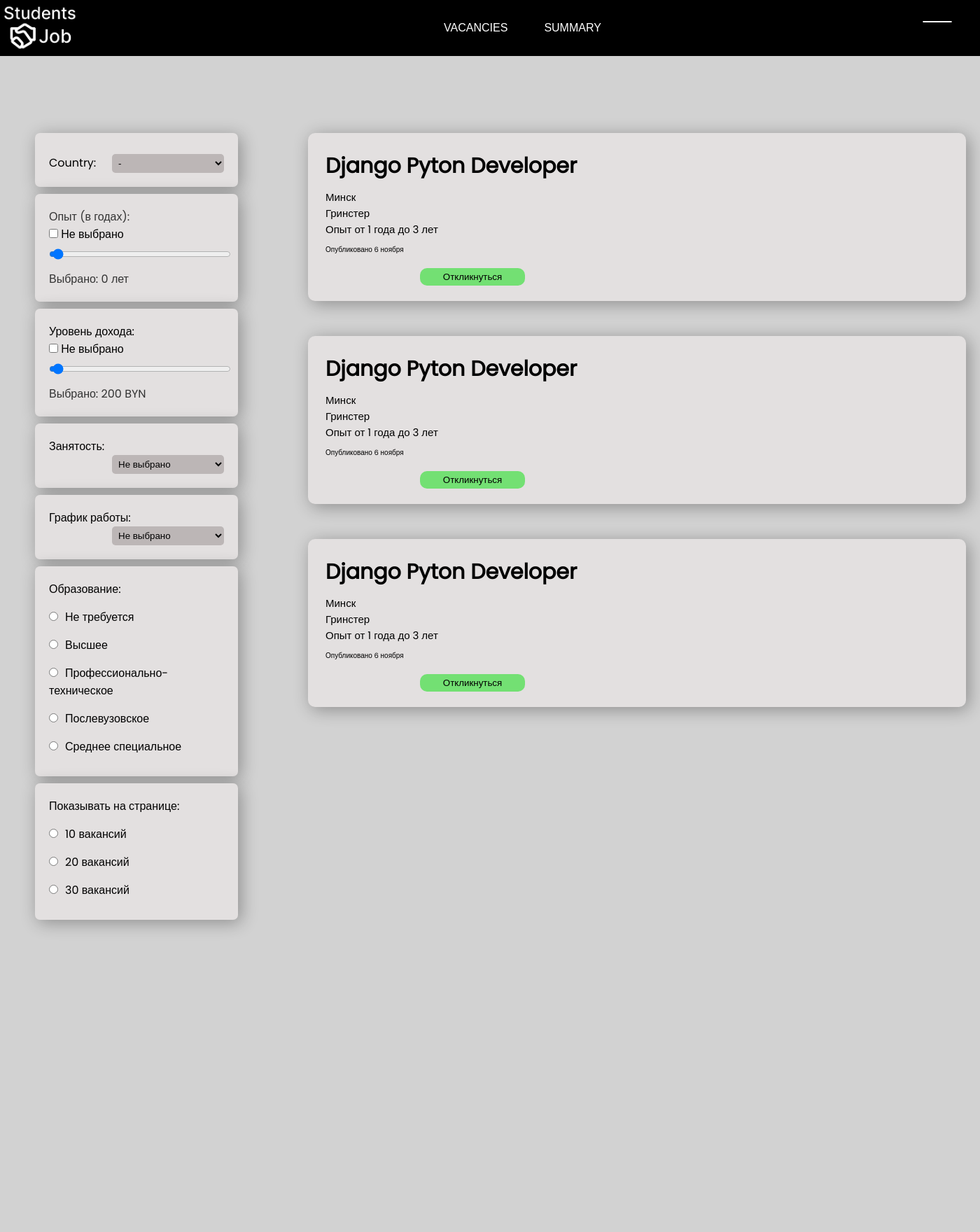
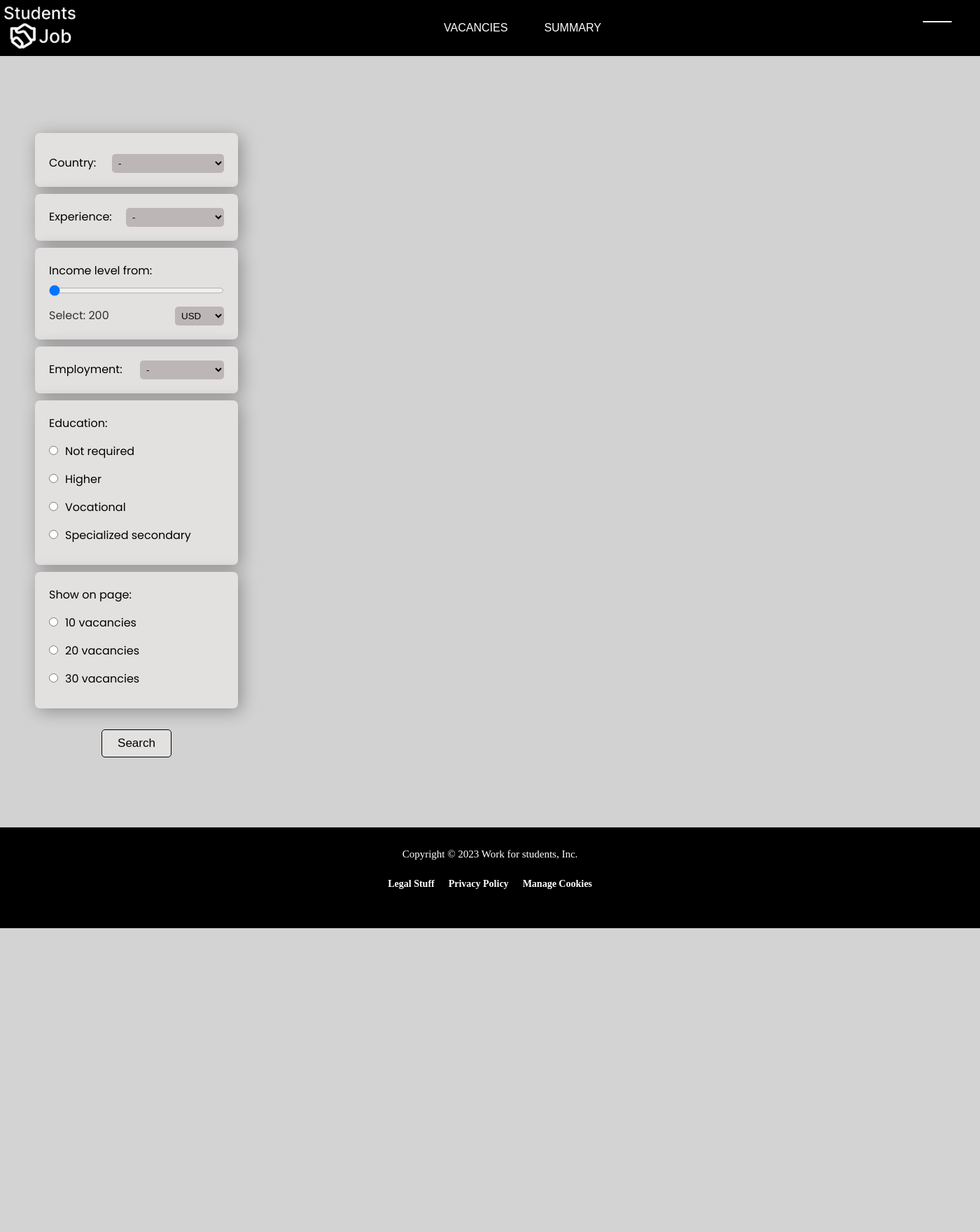
Before and after one commit to hostnes/studentsJob, a Django app: template echo/echoApp/templates/echoApp/vacancies.html in a window 1400 px wide. Shown: the top 1760 px of the page at 70% size. After the commit the page ends 1326 px from the top, so only its background shows below. Run offline with Django 3.2, Linux system fonts and the light colour scheme; the template is opened without the code that fills it: values that come from a table or form of the project are taken from there, others are empty; data comes from the database, SQL or seed files in the repository; both versions use the stored data as it was after the commit.

Commit message:
end filters

```diff
--- a/echo/echoApp/admin.py
+++ b/echo/echoApp/admin.py
@@ -43,6 +43,9 @@ class VacancyAdmin(admin.ModelAdmin):
     list_display = ("title", "celery")
 
 
+@admin.register(Experience)
+class ExperienceAdmin(admin.ModelAdmin):
+    list_display = ("title",)
 # @admin.register(District)
 # class DistrictAdmin(admin.ModelAdmin):
 #     list_display = ("title", "region")
--- a/echo/echoApp/static/css/profile.css
+++ b/echo/echoApp/static/css/profile.css
@@ -79,7 +79,7 @@ input[type="checkbox"] {
   text-align: center;
   font-size: 13px;
   font-weight: 900;
-  width: 170px;
+  width: 190px;
 }
 
 input[type="submit"]:hover,
--- a/echo/echoApp/static/css/vacancies.css
+++ b/echo/echoApp/static/css/vacancies.css
@@ -20,8 +20,8 @@
   flex-direction: column;
   align-items: center;
   padding-top: 100px;
-  min-height: 300vh;
   margin-left: 50px;
+  margin-bottom: 100px;
 }
 
 .filters > div {
@@ -36,7 +36,7 @@
 }
 
 .filters ul li,
-.exp_lvl label,
+.select-experience label,
 .city li,
 .podrabotka li {
   margin-bottom: 10px;
@@ -45,7 +45,7 @@
 }
 
 .filters ul li input[type="checkbox"],
-.exp_lvl input[type="range"],
+.select-experience input[type="range"],
 .city li input[type="checkbox"],
 .podrabotka li input[type="checkbox"] {
   margin-right: 10px;
@@ -60,7 +60,7 @@
   margin-top: 10px;
 }
 
-.exp_lvl p,
+.select-experience p,
 .income p {
   margin-top: 10px;
   color: #333;
@@ -91,7 +91,7 @@ input[type="range"] {
   border: none;
   background-color: rgba(134, 125, 125, 0.418);
   border-radius: 5px;
-  padding: 5px;
+  padding: 5px 0 5px 0;
   margin-top: 10px;
 }
 
@@ -106,7 +106,6 @@ input[type="range"] {
 
 .vacancy {
   background-color: #e3e0e0;
-  height: 200px;
   margin: 4px 0px 50px 100px;
   width: 900px;
   font-family: "Poppins", sans-serif;
@@ -238,8 +237,26 @@ select {
   background-color: rgba(134, 125, 125, 0.418);
   border-radius: 5px;
   padding: 5px;
-  width: 160px;
+  width: 140px;
 }
 select:focus {
   outline: none;
 }
+
+#searchBtn {
+  background-color: #e3e0e0;
+  font-size: 17px;
+  margin-top: 30px;
+  width: 100px;
+  height: 40px;
+  border: solid 1px black;
+  border-radius: 5px;
+}
+
+#searchBtn:hover {
+  background-color: #cccccc;
+}
+
+#searchBtn:active {
+  background-color: #aaaaaa;
+}
--- a/echo/echoApp/static/js/profile.js
+++ b/echo/echoApp/static/js/profile.js
@@ -17,7 +17,7 @@ countries.forEach((element) => {
   );
 });
 
-var loadImage = function (event) {
+function loadImage (event) {
   var output = document.getElementById("preview");
 
   output.src = URL.createObjectURL(event.target.files[0]);
--- a/echo/echoApp/static/js/vacancies.js
+++ b/echo/echoApp/static/js/vacancies.js
@@ -1,8 +1,13 @@
-document.querySelectorAll(".send-cv").forEach((element) => {
-  element.addEventListener("click", showForm);
-});
+var incomeSlider = document.getElementById("income");
+var incomeOutput = document.getElementById("incomeValue");
+incomeOutput.innerHTML = incomeSlider.value;
+incomeSlider.oninput = function () {
+  incomeOutput.innerHTML = this.value;
+};
 
 const selectCountry = document.querySelector('#select-country')
+
+selectCountry.addEventListener("change", checkCountry)
 
 async function fetchData() {
   const response = await fetch("http://127.0.0.1:8000/api/countries");
@@ -23,6 +28,7 @@ function checkCountry (event) {
     try {
       document.querySelector('#select-region').remove()
     } catch (i) {}
+    if (event.target.value !== "-"){
     districtClass = document.querySelector('.district').style.display = 'none'
     selectedCountry = event.target.options[event.target.selectedIndex]
     regionClass = document.querySelector('.region')
@@ -39,14 +45,17 @@ function checkCountry (event) {
         `)
     })
     document.querySelector('#select-region').addEventListener("change", changeRegion)
+    } else {
+        regionClass.style.display = 'none'
+        districtClass.style.display = 'none'
+    }
 }
-
-selectCountry.addEventListener("change", checkCountry)
 
 function changeRegion (event) {
   try {
       document.querySelector('#select-district').remove()
     } catch (i) {}
+    if (event.target.value !== "-"){
     selectedRegion = event.target.options[event.target.selectedIndex]
     districtClass = document.querySelector('.district')
     districtClass.insertAdjacentHTML("beforeend",
@@ -56,26 +65,69 @@ function changeRegion (event) {
       </select>
     `)
     districtClass.style.display = 'block'
-    // console.log(countries['clean_data'][selectedCountry.index - 1][selectedCountry.value][selectedRegion.index - 1][selectedRegion.value])
       countries['clean_data'][selectedCountry.index - 1][selectedCountry.value][selectedRegion.index - 1][selectedRegion.value].forEach(element =>{
       document.querySelector('#select-district').insertAdjacentHTML("beforeend", `
             <option value="${element}">${element}</option>
         `)
-    })
+    })}
+    else {
+        districtClass.style.display = 'none'
+    }
 }
 
-document
-  .querySelector("#employment")
-  .addEventListener("change", checkEmployment);
+async function getFilters (event) {
+    let data = {}
 
-function checkEmployment(event) {
-  if (event.target.value == "part-time") {
-    document.querySelector(".podrabotka").style.display = "block";
-  } else {
-    document.querySelector(".podrabotka").style.display = "none";
-  }
+    data['country'] = '-'
+    data['region'] = '-'
+    data['district'] = '-'
+    let selectCountryFilter = document.querySelector("#select-country")
+    data['country'] = selectCountryFilter.value
+    if (selectCountryFilter.value !== "-") {
+        let selectRegionFilter = document.querySelector("#select-region")
+        data['region'] = selectRegionFilter.value
+        if (selectRegionFilter.value !== "-") {
+            let selectDistrictFilter = document.querySelector("#select-district")
+                data['district'] = selectDistrictFilter.value
+        }
+    }
+
+    let selectExperience = document.querySelector("#select-experience")
+    data['experience'] = selectExperience.value
+
+    let incomeOutput = document.getElementById("incomeValue");
+    data['income'] = incomeOutput.textContent
+
+    let selectCurrency = document.getElementById("select-currency");
+    data['currency'] = selectCurrency.value
+
+    let selectEmployment = document.getElementById("select-employment");
+    data['employment'] = selectEmployment.value
+
+    document.querySelectorAll('input[name="education"]').forEach(element => {
+        data['education'] = '-'
+        if (element.checked === true) {
+            data['education'] = element.value
+        }
+    })
+
+    document.querySelectorAll('input[name="show-on-page"]').forEach(element => {
+        data['show_on_page'] = '-'
+        if (element.checked === true) {
+            data['show_on_page'] = element.value
+        }
+    })
+    const params = new URLSearchParams(data);
+    const response = await fetch("http://127.0.0.1:8000/api/filter_vacancies" + "?" + params);
 }
 
-function showForm(event) {
+
+document.querySelector('#searchBtn').addEventListener("click", getFilters)
+
+document.querySelectorAll(".send-cv").forEach((element) => {
+  element.addEventListener("click", showForm);
+});
+
+function showForm() {
   document.getElementById("myModal").style.display = "block";
 }
--- a/echo/echoApp/templates/echoApp/profile.html
+++ b/echo/echoApp/templates/echoApp/profile.html
@@ -49,6 +49,7 @@
       name="email"
       required
       value="{{ auth_user.email }}"
+      readonly
     />
     <label for="gender">Gender:</label>
     <select id="gender" name="gender">
--- a/echo/echoApp/templates/echoApp/vacancies.html
+++ b/echo/echoApp/templates/echoApp/vacancies.html
@@ -19,24 +19,17 @@
     </div>
 
     <div class="exp_lvl">
-      <label for="experience">Опыт (в годах):</label><br />
-      <input type="checkbox" id="experienceCheckbox" /> Не выбрано
-      <input
-        type="range"
-        id="experience"
-        name="experience"
-        min="0"
-        max="15"
-        step="0.5"
-        value="0"
-        class="slider experience-slider"
-      />
-      <p>Выбрано: <span id="experienceValue">0</span> лет</p>
+      <label>Experience:</label>
+      <select id="select-experience" >
+        <option value="-">-</option>
+          {% for i in experience %}
+            <option value="{{ i }}">{{ i }}</option>
+          {% endfor %}
+      </select>
     </div>
 
     <div class="income">
-      <label for="income">Уровень дохода:</label><br />
-      <input type="checkbox" id="incomeCheckbox" /> Не выбрано
+      <label for="income">Income level from:</label><br />
       <input
         type="range"
         id="income"
@@ -47,53 +40,38 @@
         value="200"
         class="slider income-slider"
       />
-      <p>Выбрано: <span id="incomeValue">200</span> BYN</p>
+      <p>Select: <span id="incomeValue">200</span>
+      <select style="width: 70px" id="select-currency">
+        <option value="USD">USD</option>
+        <option value="BYN">BYN</option>
+        <option value="RUB">RUB</option>
+      </select>
+        </p>
     </div>
 
+
     <div class="employment">
-      <label>Занятость:</label><br />
-      <select id="employment">
-        <option>Не выбрано</option>
-        <option value="full-time">Полная занятость</option>
-        <option value="part-time">Частичная занятость</option>
-        <option value="freelance">Разовая работа</option>
-        <option value="internship">Стажировка</option>
-      </select>
-    </div>
-
-    <div class="podrabotka">
-      <ul>
-        Подработка:
-        <li><input type="checkbox" /> Разовое задание</li>
-        <li><input type="checkbox" /> Неполный день</li>
-        <li><input type="checkbox" /> От 4 часов в день</li>
-        <li><input type="checkbox" /> По выходным</li>
-        <li><input type="checkbox" /> По вечерам</li>
-      </ul>
-    </div>
-
-    <div class="schedule">
-      <label>График работы:</label><br />
-      <select id="schedule">
-        <option>Не выбрано</option>
-        <option value="full-day">Полный день</option>
-        <option value="shift">Сменный график</option>
-        <option value="flexible">Гибкий график</option>
-        <option value="remote">Удаленная работа</option>
+      <label>Employment:</label>
+      <select id="select-employment" style="width: 120px">
+        <option value="-">-</option>
+        <option value="Full employment">Full employment</option>
+        <option value="Part-time employment">Part-time employment</option>
+        <option value="One-time job">One-time job</option>
+        <option value="internship">Internship</option>
       </select>
     </div>
 
     <div class="sort">
       <ul>
-        Образование:
+        Education:
         <li>
           <input
             type="radio"
             onMouseDown="this.isChecked=this.checked;"
             onClick="this.checked=!this.isChecked;"
             name="education"
-            value="0"
-          />Не требуется
+            value="Not required"
+          />Not required
         </li>
         <li>
           <input
@@ -101,8 +79,8 @@
             onMouseDown="this.isChecked=this.checked;"
             onClick="this.checked=!this.isChecked;"
             name="education"
-            value="0"
-          />Высшее
+            value="Higher"
+          />Higher
         </li>
         <li>
           <input
@@ -110,8 +88,8 @@
             onMouseDown="this.isChecked=this.checked;"
             onClick="this.checked=!this.isChecked;"
             name="education"
-            value="0"
-          />Профессионально-техническое
+            value="Vocational"
+          />Vocational
         </li>
         <li>
           <input
@@ -119,100 +97,68 @@
             onMouseDown="this.isChecked=this.checked;"
             onClick="this.checked=!this.isChecked;"
             name="education"
-            value="0"
-          />Послевузовское
+            value="Specialized secondary"
+          />Specialized secondary
+        </li>
+      </ul>
+    </div>
+
+    <div class="show">
+      <ul>
+        Show on page:
+        <li>
+          <input
+            type="radio"
+            onMouseDown="this.isChecked=this.checked;"
+            onClick="this.checked=!this.isChecked;"
+            name="show-on-page"
+            value="10"
+          />10 vacancies
         </li>
         <li>
           <input
             type="radio"
             onMouseDown="this.isChecked=this.checked;"
             onClick="this.checked=!this.isChecked;"
-            name="education"
-            value="0"
-          />Среднее специальное
-        </li>
-      </ul>
-    </div>
-
-    <div class="show">
-      <ul>
-        Показывать на странице:
-        <li>
-          <input
-            type="radio"
-            onMouseDown="this.isChecked=this.checked;"
-            onClick="this.checked=!this.isChecked;"
-            name="myradio2"
-            value="0"
-          />10 вакансий
+            name="show-on-page"
+            value="20"
+          />20 vacancies
         </li>
         <li>
           <input
             type="radio"
             onMouseDown="this.isChecked=this.checked;"
             onClick="this.checked=!this.isChecked;"
-            name="myradio2"
-            value="0"
-          />20 вакансий
-        </li>
-        <li>
-          <input
-            type="radio"
-            onMouseDown="this.isChecked=this.checked;"
-            onClick="this.checked=!this.isChecked;"
-            name="myradio2"
-            value="0"
-          />30 вакансий
+            name="show-on-page"
+            value="30"
+          />30 vacancies
         </li>
       </ul>
     </div>
+      <button id="searchBtn">Search</button>
   </div>
   <div class="content">
+    {% for i in vacancies %}
     <div class="vacancy">
-      <h2 class="dev_1" style="font-size: 500; color: black; margin: 5px">
-        Django Pyton Developer
-      </h2>
+      <a href="#" class="dev_1" style="color: black; margin: 5px">
+          {{ i.title }}
+      </a>
 
       <p style="font-size: 15px; margin: 5px; margin-top: 10px">
-        Минск<br />Гринстер<br />Опыт от 1 года до 3 лет
+        {{ i.city }}<br />{{ i.company }}<br />{{ i.experience}}
+      </p>
+
+      <p style="font-size: 20px; margin: 5px; margin-top: 10px">
+        {{ i.celery }} {{ i.currency }}
       </p>
 
       <p style="font-size: 10px; margin: 5px; margin-top: 10px">
-        Опубликовано 6 ноября
+        {{ i.date_of_create }}
       </p>
 
       <button class="send-cv">Откликнуться</button>
     </div>
-    <div class="vacancy">
-      <h2 class="dev_1" style="font-size: 500; color: black; margin: 5px">
-        Django Pyton Developer
-      </h2>
-
-      <p style="font-size: 15px; margin: 5px; margin-top: 10px">
-        Минск<br />Гринстер<br />Опыт от 1 года до 3 лет
-      </p>
-
-      <p style="font-size: 10px; margin: 5px; margin-top: 10px">
-        Опубликовано 6 ноября
-      </p>
-
-      <button class="send-cv">Откликнуться</button>
-    </div>
-    <div class="vacancy">
-      <h2 class="dev_1" style="font-size: 500; color: black; margin: 5px">
-        Django Pyton Developer
-      </h2>
-
-      <p style="font-size: 15px; margin: 5px; margin-top: 10px">
-        Минск<br />Гринстер<br />Опыт от 1 года до 3 лет
-      </p>
-
-      <p style="font-size: 10px; margin: 5px; margin-top: 10px">
-        Опубликовано 6 ноября
-      </p>
-
-      <button class="send-cv">Откликнуться</button>
-    </div>
+      {% endfor %}
   </div>
 </div>
 <div id="myModal" class="modal">
--- a/echo/echoApp/urls.py
+++ b/echo/echoApp/urls.py
@@ -1,7 +1,7 @@
 from django.contrib import admin
 from django.urls import path
 
-from echoApp.views import home, login, signup, profile, vacancies, logout, get_countries
+from echoApp.views import home, login, signup, profile, vacancies, logout, get_countries, filter_vacancies
 
 urlpatterns = [
     path('', home, name='home'),
@@ -12,5 +12,6 @@ urlpatterns = [
     path('vacancies', vacancies, name='vacancies'),
 
     path('api/countries', get_countries, name='get_countries'),
+    path('api/filter_vacancies', filter_vacancies, name='filter_vacancies'),
 
 ]
```
Also changed, not shown: echo/echoApp/models.py (+25 -2 lines), echo/echoApp/static/css/vacancy.css (added, +93 -0 lines), echo/echoApp/templates/echoApp/vacancy.html (added, +42 -0 lines), echo/echoApp/views.py (+16 -2 lines), echo/db.sqlite3, echo/echoApp/migrations/0011_employment.py (added), echo/echoApp/migrations/0012_vacancy_employment.py (added), echo/echoApp/migrations/0013_rename_employment_experience_and_more.py (added), echo/echoApp/migrations/0014_vacancy_employment.py (added), echo/echoApp/migrations/0015_vacancy_education.py (added), echo/media/user_photo/Screenshot_2023-11-03_at_14.08.37_xw9VvlS.png (added), echo/media/user_photo/Screenshot_2023-11-03_at_14.09.07_mNnQuu5.png (added).
